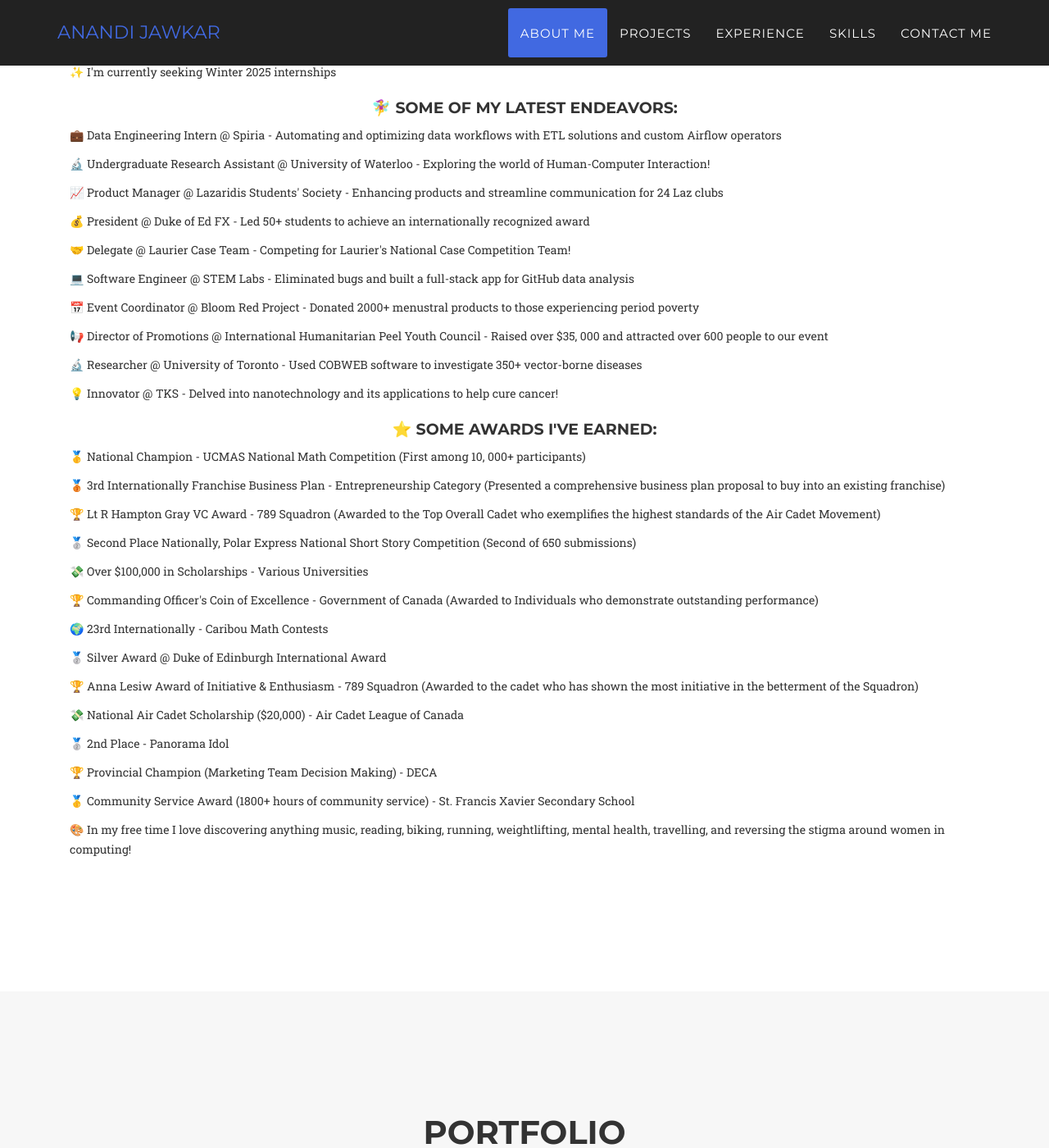
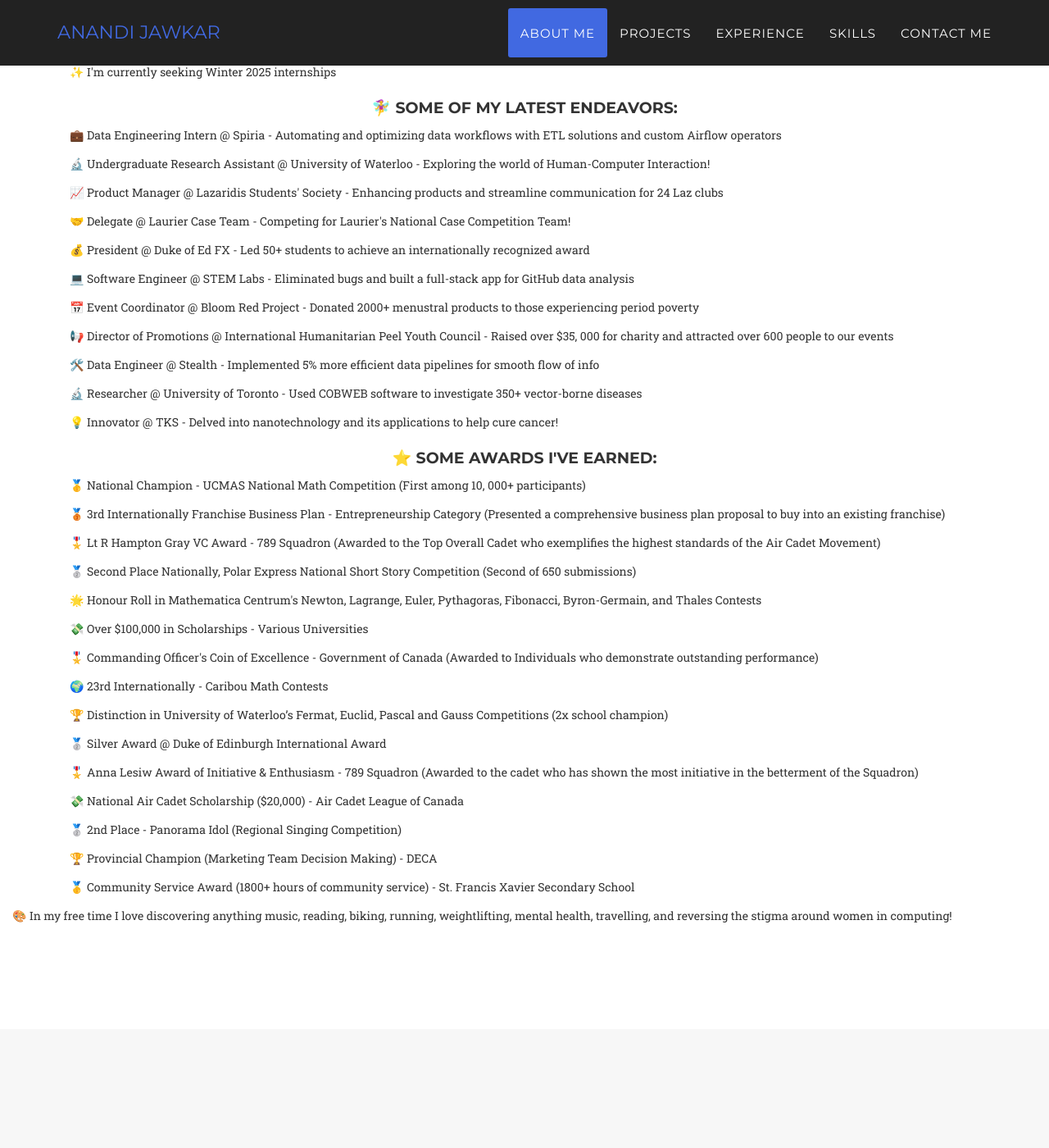
Before and after one commit to anandijawkar/aj, a Jekyll site: the page built from index.html, in a window 1280 px wide and 1400 px high, scrolled down 1251 px. Shown: the whole window at 82% size. Built offline with Jekyll 4.4.1, drawn with Linux system fonts in a browser that asks for light colours; nearby versions of some CDN libraries; some web fonts are replaced; library files that are not in the unit come from our copies.

Commit message:
Update about-me.html

```diff
--- a/_includes/about-me.html
+++ b/_includes/about-me.html
@@ -18,11 +18,12 @@
                     <p>💼 Data Engineering Intern @ Spiria - Automating and optimizing data workflows with ETL solutions and custom Airflow operators</p>
                     <p>🔬 Undergraduate Research Assistant @ University of Waterloo - Exploring the world of Human-Computer Interaction!</p>
                     <p>📈 Product Manager @ Lazaridis Students' Society - Enhancing products and streamline communication for 24 Laz clubs</p>
+                    <p>🤝 Delegate @ Laurier Case Team - Competing for Laurier's National Case Competition Team!</p>
                     <p>💰 President @ Duke of Ed FX - Led 50+ students to achieve an internationally recognized award</p>
-                    <p>🤝 Delegate @ Laurier Case Team - Competing for Laurier's National Case Competition Team!</p>
                     <p>💻 Software Engineer @ STEM Labs - Eliminated bugs and built a full-stack app for GitHub data analysis</p>
                     <p>📅 Event Coordinator @ Bloom Red Project - Donated 2000+ menustral products to those experiencing period poverty</p>
-                    <p>📢 Director of Promotions @ International Humanitarian Peel Youth Council - Raised over $35, 000 and attracted over 600 people to our event</p>
+                    <p>📢 Director of Promotions @ International Humanitarian Peel Youth Council - Raised over $35, 000 for charity and attracted over 600 people to our events</p>
+                    <p>🛠️ Data Engineer @ Stealth - Implemented 5% more efficient data pipelines for smooth flow of info</p>
                     <p>🔬 Researcher @ University of Toronto - Used COBWEB software to investigate 350+ vector-borne diseases</p>
                     <p>💡 Innovator @ TKS - Delved into nanotechnology and its applications to help cure cancer!</p>
                 </div>
@@ -32,17 +33,20 @@
                 <div class="col-lg-12 left-align">
                     <p>🥇 National Champion - UCMAS National Math Competition (First among 10, 000+ participants)</p>
                     <p>🥉 3rd Internationally Franchise Business Plan - Entrepreneurship Category (Presented a comprehensive business plan proposal to buy into an existing franchise)</p>
-                    <p>🏆 Lt R Hampton Gray VC Award - 789 Squadron (Awarded to the Top Overall Cadet who exemplifies the highest standards of the Air Cadet Movement)</p>
+                    <p>🎖️ Lt R Hampton Gray VC Award - 789 Squadron (Awarded to the Top Overall Cadet who exemplifies the highest standards of the Air Cadet Movement)</p>
                     <p>🥈 Second Place Nationally, Polar Express National Short Story Competition (Second of 650 submissions)</p>
+                    <p>🌟 Honour Roll in Mathematica Centrum's Newton, Lagrange, Euler, Pythagoras, Fibonacci, Byron-Germain, and Thales Contests
                     <p>💸 Over $100,000 in Scholarships - Various Universities </p>
-                    <p>🏆 Commanding Officer's Coin of Excellence - Government of Canada (Awarded to Individuals who demonstrate outstanding performance)</p>
+                    <p>🎖️ Commanding Officer's Coin of Excellence - Government of Canada (Awarded to Individuals who demonstrate outstanding performance)</p>
                     <p>🌍 23rd Internationally - Caribou Math Contests </p>
+                    <p>🏆 Distinction in University of Waterloo’s Fermat, Euclid, Pascal and Gauss Competitions (2x school champion)
                     <p>🥈 Silver Award @ Duke of Edinburgh International Award </p>
-                    <p>🏆 Anna Lesiw Award of Initiative & Enthusiasm - 789 Squadron (Awarded to the cadet who has shown the most initiative in the betterment of the Squadron)</p>
+                    <p>🎖️ Anna Lesiw Award of Initiative & Enthusiasm - 789 Squadron (Awarded to the cadet who has shown the most initiative in the betterment of the Squadron)</p>
                     <p>💸 National Air Cadet Scholarship ($20,000) - Air Cadet League of Canada</p>
-                    <p>🥈 2nd Place - Panorama Idol</p>
+                    <p>🥈 2nd Place - Panorama Idol (Regional Singing Competition)</p>
                     <p>🏆 Provincial Champion (Marketing Team Decision Making) - DECA </p>
                     <p>🥇 Community Service Award (1800+ hours of community service) - St. Francis Xavier Secondary School</p>
+                </div>
                 </div>
                 <div class="col-lg-12 left-align">
                     <p>🎨 In my free time I love discovering anything music, reading, biking, running, weightlifting, mental health, travelling, and reversing the stigma around women in computing!</p>
```
